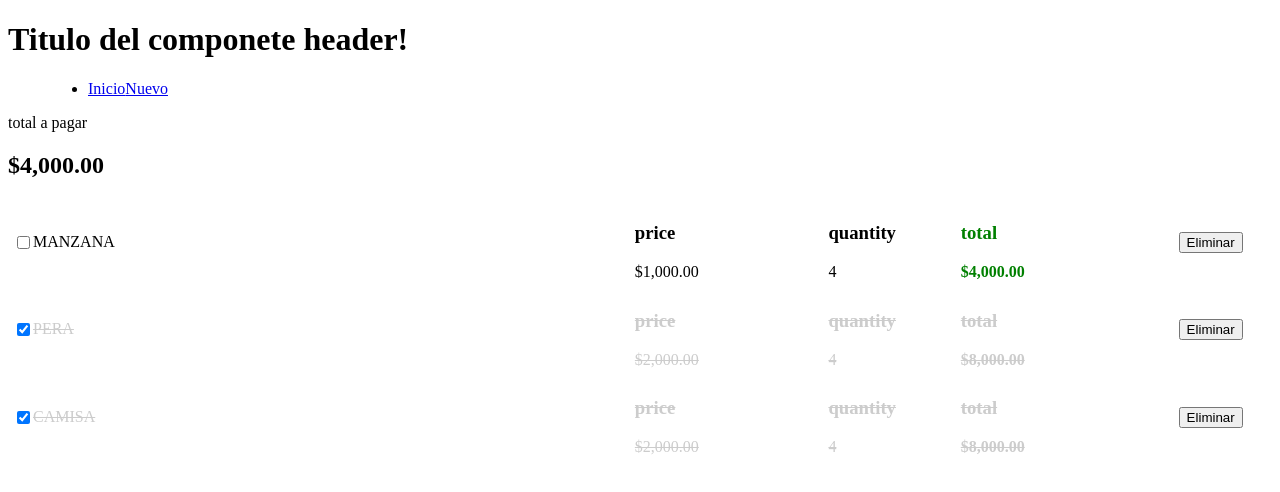
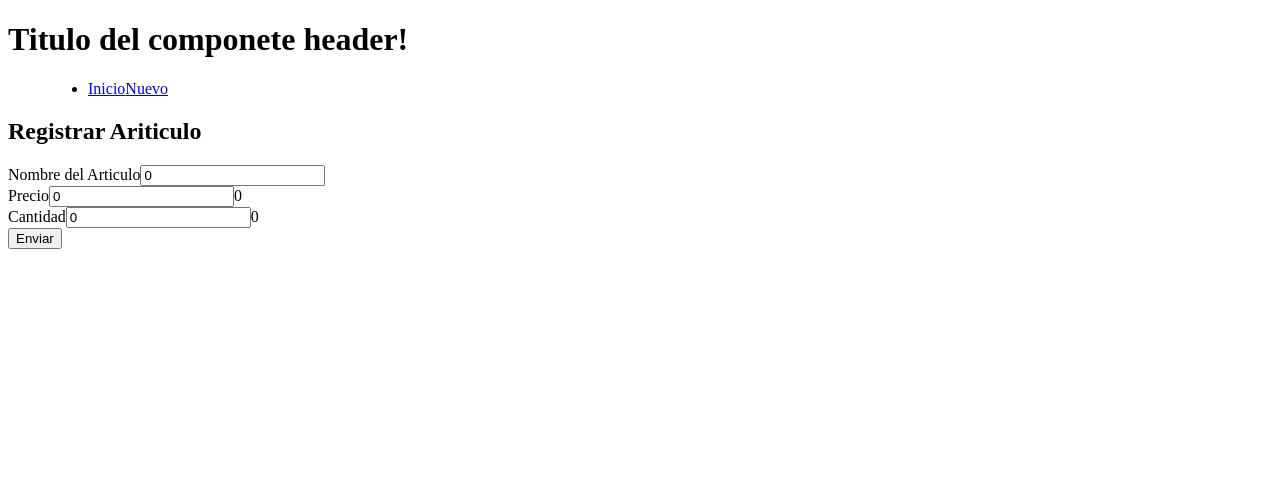
Before and after one commit to Dann-13/Lista_Compras_Angular, an Angular app: page /add in a window 1280 px wide. Before the commit this address led to /. Shown: the top 492 px of the page. Built offline with nearby package versions, Linux system fonts and the light colour scheme.

Commit message:
Enlazando rutas y Agregando Formulario

```diff
--- a/src/app/app-routing.module.ts
+++ b/src/app/app-routing.module.ts
@@ -1,7 +1,20 @@
 import { NgModule } from '@angular/core';
 import { RouterModule, Routes } from '@angular/router';
 
-const routes: Routes = [];
+import { AdditemComponent } from './components/additem/additem.component';
+import { ItemsComponent } from './components/items/items.component';
+
+const routes: Routes = [
+  {
+    path:'',
+    component: ItemsComponent
+  },
+  {
+    path: 'add',
+    component: AdditemComponent
+
+  }
+];
 
 @NgModule({
   imports: [RouterModule.forRoot(routes)],
--- a/src/app/app.component.html
+++ b/src/app/app.component.html
@@ -2,6 +2,6 @@
 <div>
   <!--Hacemos referencia al componente header-->
   <app-header></app-header>
-  <app-items></app-items>
+  <router-outlet></router-outlet>
 
 </div>
--- a/src/app/app.module.ts
+++ b/src/app/app.module.ts
@@ -7,6 +7,8 @@
 import { ItemsComponent } from './components/items/items.component';
 import { ItemComponent } from './components/item/item.component';
 import { TotalComponent } from './components/total/total.component';
+import { AdditemComponent } from './components/additem/additem.component';
+import { FormsModule } from '@angular/forms';
 
 @NgModule({
   declarations: [
@@ -14,11 +16,13 @@
     HeaderComponent,
     ItemsComponent,
     ItemComponent,
-    TotalComponent
+    TotalComponent,
+    AdditemComponent
   ],
   imports: [
     BrowserModule,
-    AppRoutingModule
+    AppRoutingModule,
+    FormsModule //especificamos que vamos a trabajar con formularios
   ],
   providers: [],
   bootstrap: [AppComponent]
--- /dev/null
+++ b/src/app/components/additem/additem.component.html
@@ -0,0 +1,16 @@
+<form action="">
+    <h2>Registrar Ariticulo</h2>
+    <div>
+        <label for="">Nombre del Articulo</label>
+        <input type="text" name="Nombre" id="" [(ngModel)] = 'title'> {{title}}
+    </div>
+    <div>
+        <label for="">Precio</label>
+        <input type="text" name="Nombre" id="" [(ngModel)] = 'price'>{{price}}
+    </div>
+    <div>
+        <label for="">Cantidad</label>
+        <input type="text" name="Nombre" id="" [(ngModel)] = 'quantity'>{{quantity}}
+    </div>
+    <input type="submit" value="Enviar">
+</form>
--- /dev/null
+++ b/src/app/components/additem/additem.component.ts
@@ -0,0 +1,16 @@
+import { Component, OnInit } from '@angular/core';
+
+@Component({
+  selector: 'app-additem',
+  templateUrl: './additem.component.html',
+  styleUrls: ['./additem.component.css']
+})
+export class AdditemComponent implements OnInit {
+  title:string = "";
+  price:number = 0;
+  quantity:number=0;
+  constructor(){};
+  ngOnInit(): void {
+
+  }
+}
--- a/src/app/components/header/header.component.html
+++ b/src/app/components/header/header.component.html
@@ -3,7 +3,7 @@
     <ul>
         <li>
             <a routerLink="/">Inicio</a>
-            <a routerLink="/">Nuevo</a>
+            <a routerLink="/add">Nuevo</a>
         </li>
     </ul>
 </menu>
```
Also changed, not shown: src/app/components/additem/additem.component.css (added), 1 other file (tests, documents, lock files or other folders).
